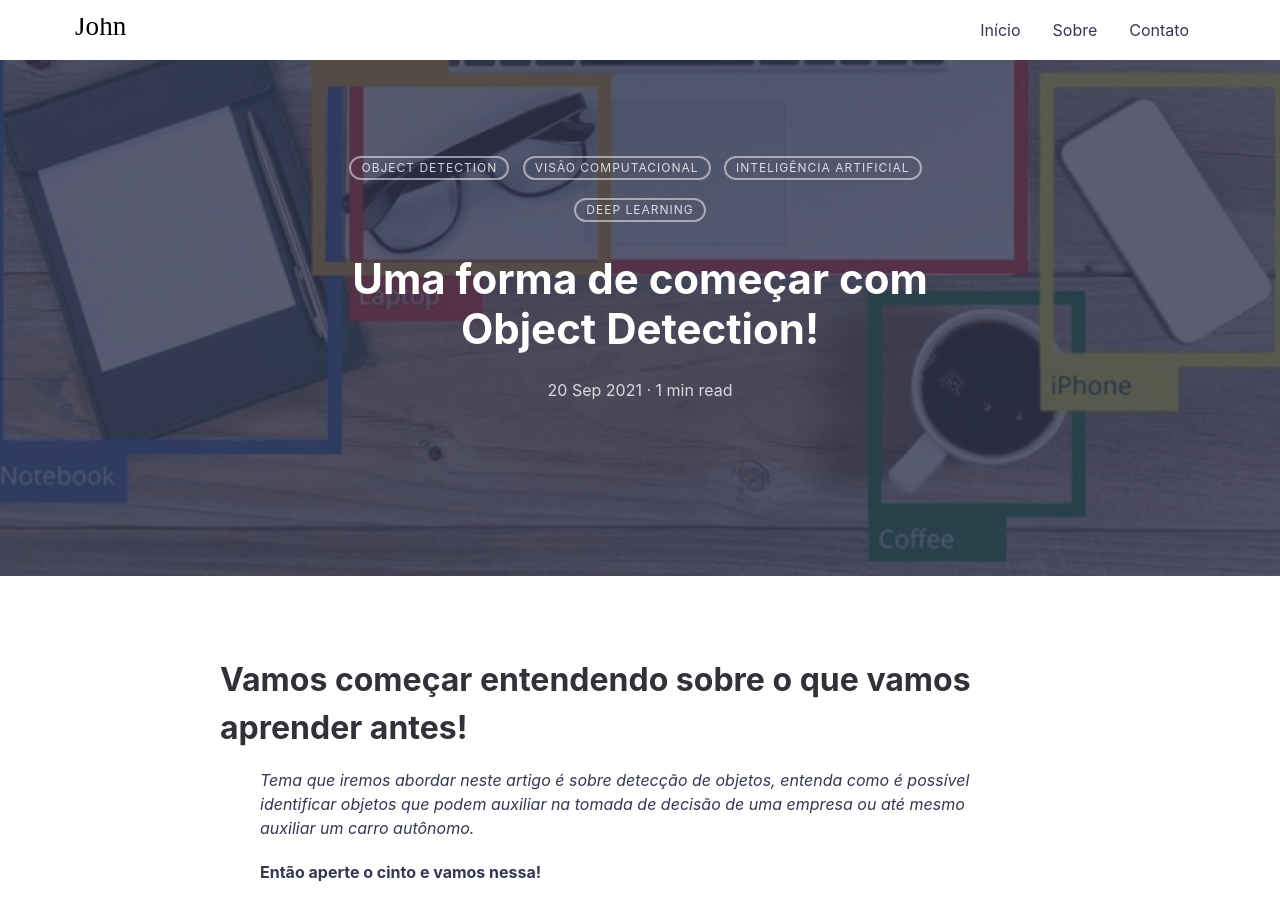
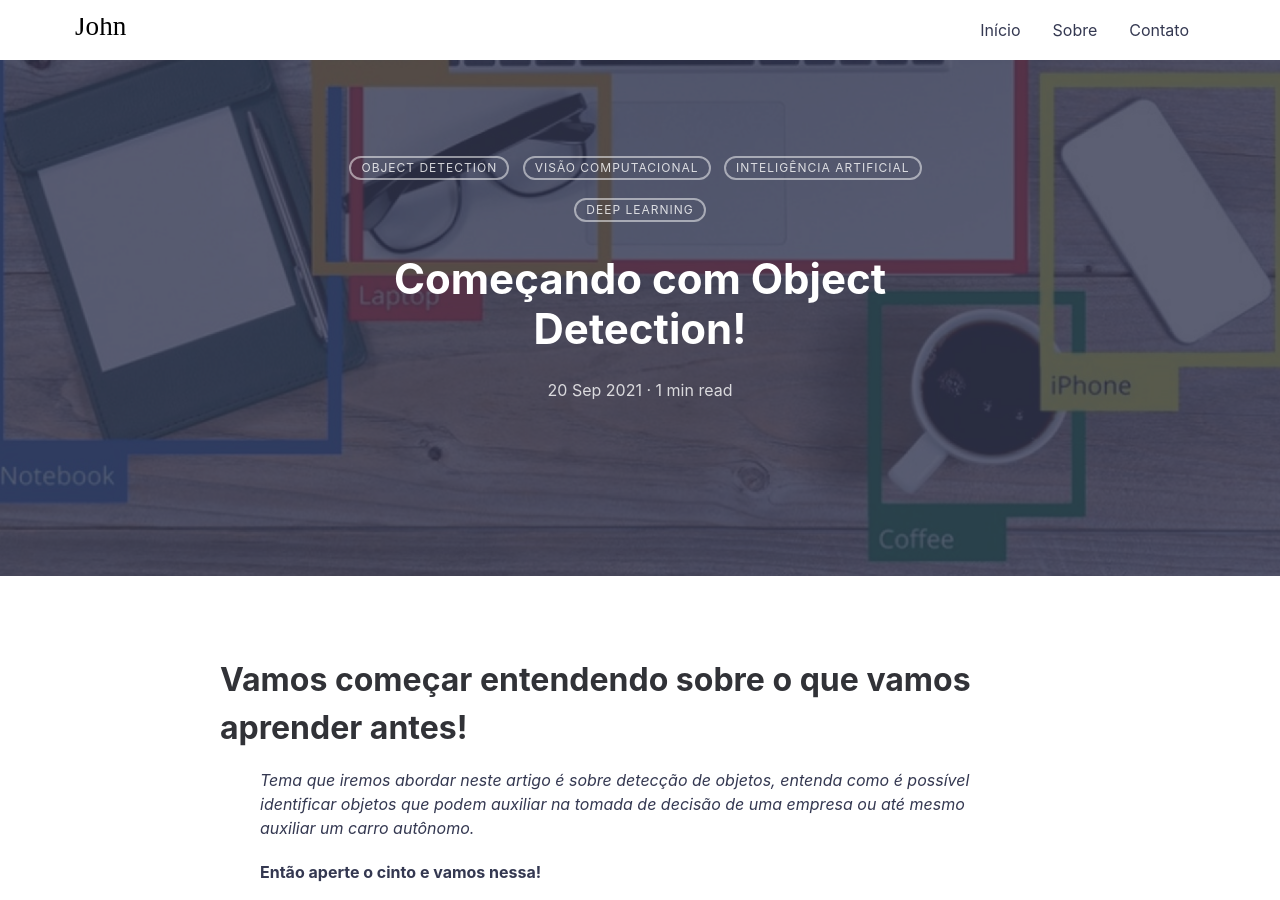
Before and after one commit to johndelara1/portfolioweb, a Jekyll site: the page built from _posts/2021-09-20-Object Detection.md, in a window 1280 px wide and 900 px high. Built offline with Jekyll 4.4.1, drawn with Linux system fonts in a browser that asks for light colours; comment, search, counter and statistics services are not loaded.

Commit message:
atulização

```diff
--- a/_posts/2021-09-20-Object Detection.md
+++ b/_posts/2021-09-20-Object Detection.md
@@ -1,6 +1,6 @@
 ---
 layout: post
-title: "Uma forma de começar com Object Detection!"
+title: "Começando com Object Detection!"
 featured-img: object_detection
 categories: [Object Detection, Visão Computacional, Inteligência Artificial, Deep Learning]
 ---
```
